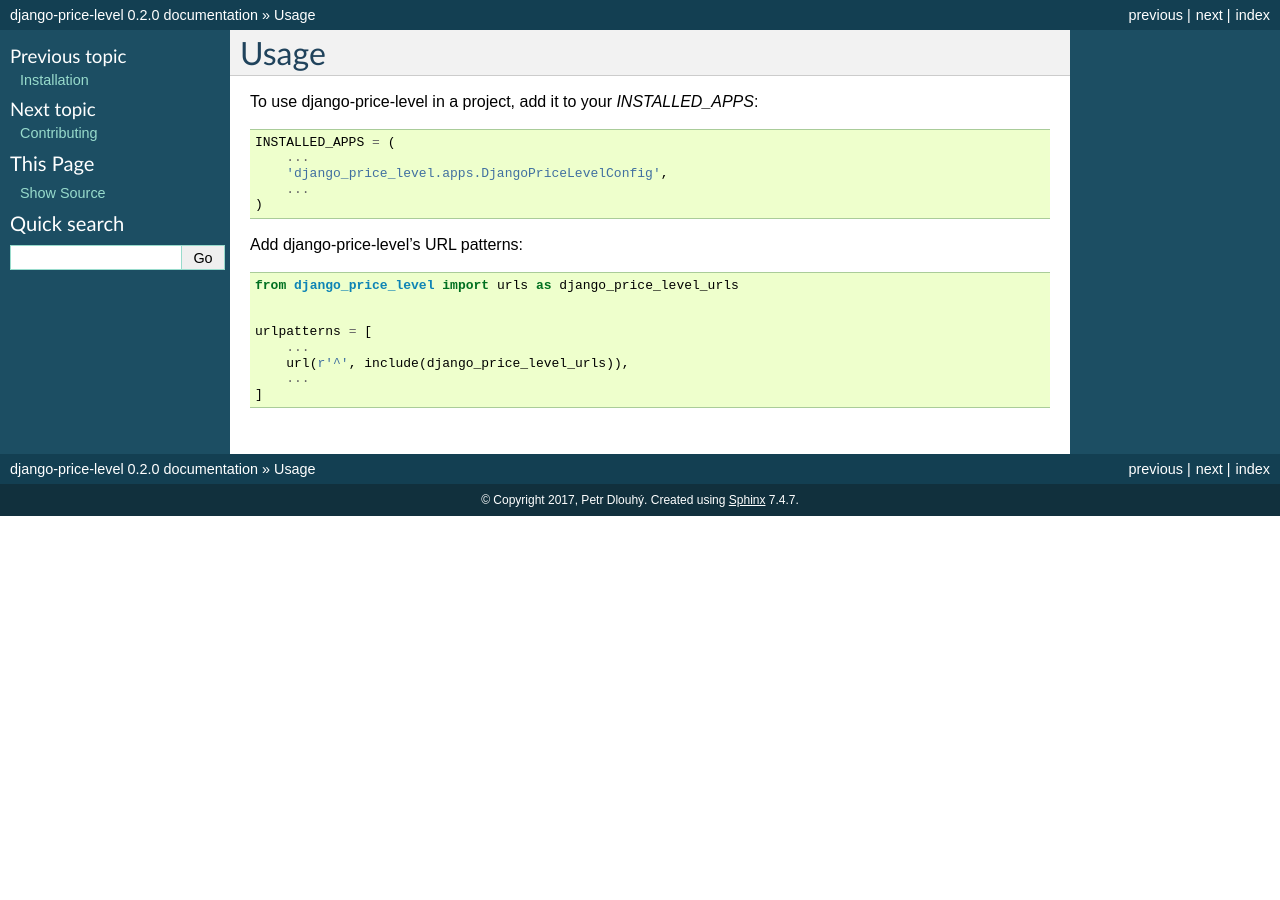
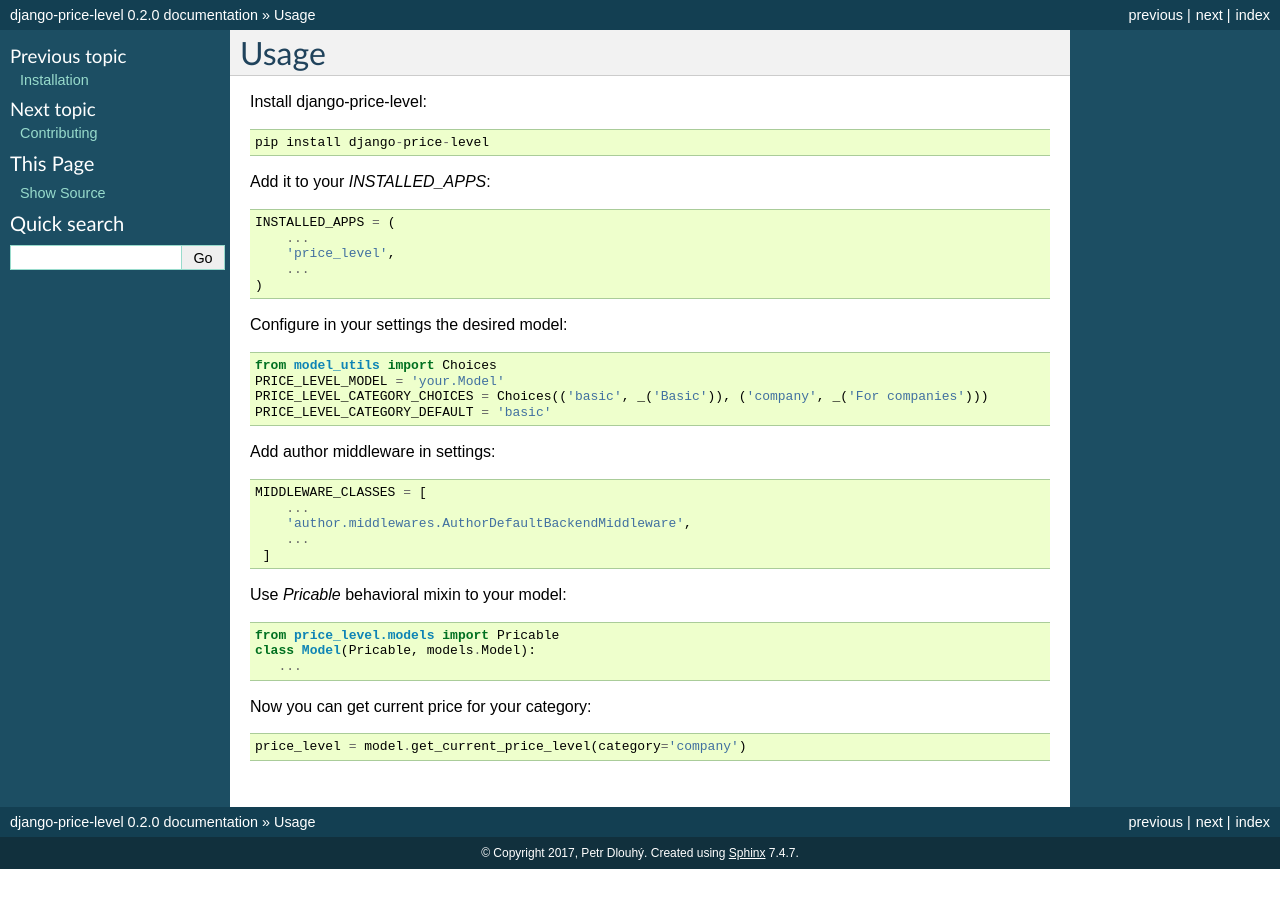
Before and after one commit to auto-mat/django-price-level, a Sphinx documentation site: the page built from docs/usage.rst, in a window 1280 px wide. Built offline with Sphinx 7.4.7, drawn with Linux system fonts in a browser that asks for light colours; the version number is read from the project's files by our own code.

Commit message:
fix price levels directory

```diff
--- a/CONTRIBUTING.rst
+++ b/CONTRIBUTING.rst
@@ -77,7 +77,7 @@
 5. When you're done making changes, check that your changes pass flake8 and the
    tests, including testing other Python versions with tox::
 
-        $ flake8 django_price_level tests
+        $ flake8 price_level tests
         $ python setup.py test
         $ tox
 
@@ -109,4 +109,4 @@
 
 To run a subset of tests::
 
-    $ python -m unittest tests.test_django_price_level
+    $ python -m unittest tests.test_price_level
--- a/docs/conf.py
+++ b/docs/conf.py
@@ -22,7 +22,7 @@
 parent = os.path.dirname(cwd)
 sys.path.append(parent)
 
-import django_price_level
+import price_level
 
 # -- General configuration -----------------------------------------------------
 
@@ -54,9 +54,9 @@
 # built documents.
 #
 # The short X.Y version.
-version = django_price_level.__version__
+version = price_level.__version__
 # The full version, including alpha/beta/rc tags.
-release = django_price_level.__version__
+release = price_level.__version__
 
 # The language for content autogenerated by Sphinx. Refer to documentation
 # for a list of supported languages.
--- a/docs/usage.rst
+++ b/docs/usage.rst
@@ -2,25 +2,49 @@
 Usage
 =====
 
-To use django-price-level in a project, add it to your `INSTALLED_APPS`:
+Install django-price-level::
+
+    pip install django-price-level
+
+Add it to your `INSTALLED_APPS`:
 
 .. code-block:: python
 
     INSTALLED_APPS = (
         ...
-        'django_price_level.apps.DjangoPriceLevelConfig',
+        'price_level',
         ...
     )
 
-Add django-price-level's URL patterns:
+Configure in your settings the desired model:
 
 .. code-block:: python
 
-    from django_price_level import urls as django_price_level_urls
+   from model_utils import Choices
+   PRICE_LEVEL_MODEL = 'your.Model'
+   PRICE_LEVEL_CATEGORY_CHOICES = Choices(('basic', _('Basic')), ('company', _('For companies')))
+   PRICE_LEVEL_CATEGORY_DEFAULT = 'basic'
 
+Add author middleware in settings:
 
-    urlpatterns = [
-        ...
-        url(r'^', include(django_price_level_urls)),
-        ...
-    ]
+.. code-block:: python
+
+  MIDDLEWARE_CLASSES = [
+      ...
+      'author.middlewares.AuthorDefaultBackendMiddleware',
+      ...
+   ]
+
+Use `Pricable` behavioral mixin to your model:
+
+.. code-block:: python
+
+   from price_level.models import Pricable
+   class Model(Pricable, models.Model):
+      ...
+
+Now you can get current price for your category:
+
+.. code-block:: python
+
+     price_level = model.get_current_price_level(category='company')
```
Also changed, not shown: 3 other files.
